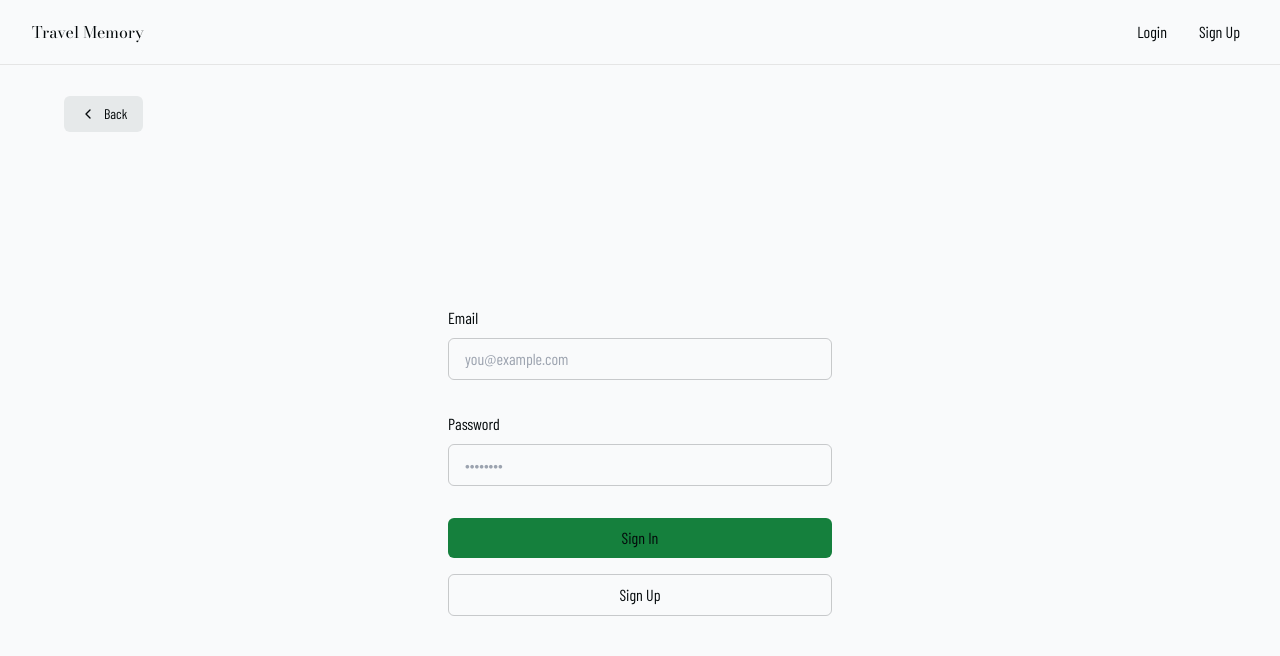
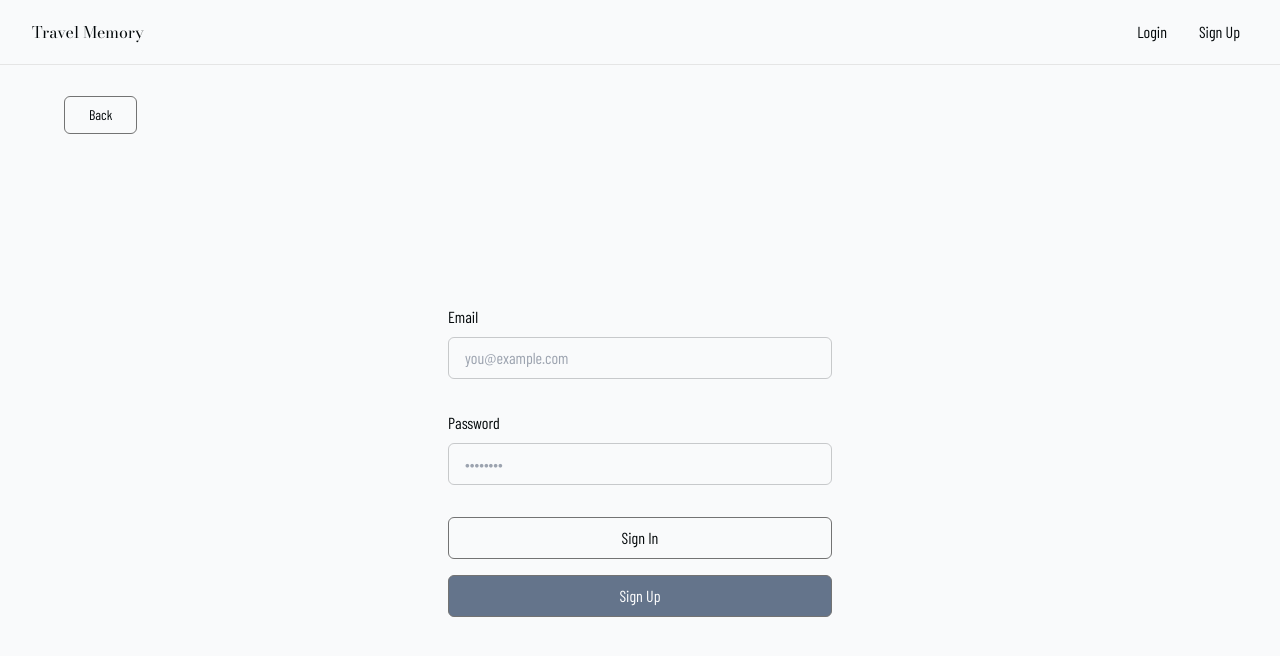
Before and after one commit to rockyueno0223/travel-memory, a Next.js app: page /login in a window 1280 px wide. Shown: the top 656 px of the page. Built offline with nearby package versions, Linux system fonts and the light colour scheme; no server answers; a web font is replaced by a local one.

Commit message:
updated login style

```diff
--- a/app/login/page.tsx
+++ b/app/login/page.tsx
@@ -55,22 +55,8 @@ export default function Login({
     <div className="flex-1 flex flex-col w-full px-8 sm:max-w-md justify-center gap-2">
       <Link
         href="/"
-        className="absolute left-8 lg:left-16 top-24 py-2 px-4 rounded-md no-underline text-foreground bg-btn-background hover:bg-btn-background-hover flex items-center group text-sm"
+        className="absolute left-8 lg:left-16 top-24 py-2 px-6 rounded-md no-underline text-foreground border border-neutral-500 hover:bg-[#f0f0f0] flex items-center group text-sm"
       >
-        <svg
-          xmlns="http://www.w3.org/2000/svg"
-          width="24"
-          height="24"
-          viewBox="0 0 24 24"
-          fill="none"
-          stroke="currentColor"
-          strokeWidth="2"
-          strokeLinecap="round"
-          strokeLinejoin="round"
-          className="mr-2 h-4 w-4 transition-transform group-hover:-translate-x-1"
-        >
-          <polyline points="15 18 9 12 15 6" />
-        </svg>{" "}
         Back
       </Link>
 
@@ -96,14 +82,14 @@ export default function Login({
         />
         <SubmitButton
           formAction={signIn}
-          className="bg-green-700 rounded-md px-4 py-2 text-foreground mb-2"
+          className="border border-neutral-500 hover:bg-[#f0f0f0] rounded-md px-4 py-2 text-foreground mb-2"
           pendingText="Signing In..."
         >
           Sign In
         </SubmitButton>
         <SubmitButton
           formAction={signUp}
-          className="border border-foreground/20 rounded-md px-4 py-2 text-foreground mb-2"
+          className="border border-neutral-500 bg-slate-500 text-white hover:bg-slate-400 rounded-md px-4 py-2 text-foreground mb-2"
           pendingText="Signing Up..."
         >
           Sign Up
```
